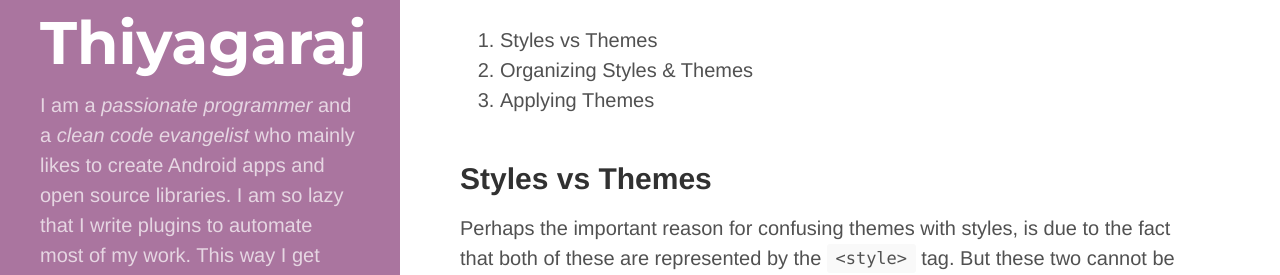
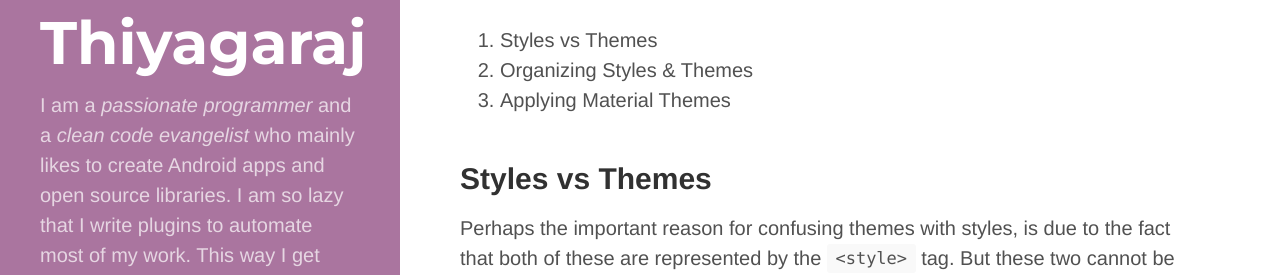
Before and after one commit to thsaravana/thsaravana.github.io, a Jekyll site: the page built from _posts/2021-01-02-android-material-theme-implementation.md, in a window 1280 px wide and 900 px high. Shown: the part 150-425 px from the top of the window. Built offline with Jekyll 4.4.1, drawn with Linux system fonts in a browser that asks for light colours; nearby versions of some CDN libraries; some of the changed text lies outside the part shown.

Commit message:
Blog - Applying material theme

````diff
--- a/_posts/2021-01-02-android-material-theme-implementation.md
+++ b/_posts/2021-01-02-android-material-theme-implementation.md
@@ -5,7 +5,7 @@
 
 1. Styles vs Themes
 2. Organizing Styles & Themes
-3. Applying Themes
+3. Applying Material Themes
 
 <h2>Styles vs Themes</h2>
 Perhaps the important reason for confusing themes with styles, is due to the fact that
@@ -53,7 +53,7 @@
     <View/>
 </ViewGroup>
 ```
-Here, the style is applied only to the ViewGroup and the View is not impacted by the style in anyways.
+Here, the style is applied only to the ViewGroup and the View is not impacted by the style in anyways.<br>
 **Theme**
 ```xml
 <ViewGroup android:theme="@style/ThemeOverlay.App.Red">
@@ -84,4 +84,6 @@
 should have a limited number of TextStyles and we can define all the variations in `text.xml` and make the file
 effectively readonly.Thus, developers won't be adding any new text styles and will only use the predefined ones.
 
+<h2>Applying Material Themes</h2>
+
 *TBD*
````
